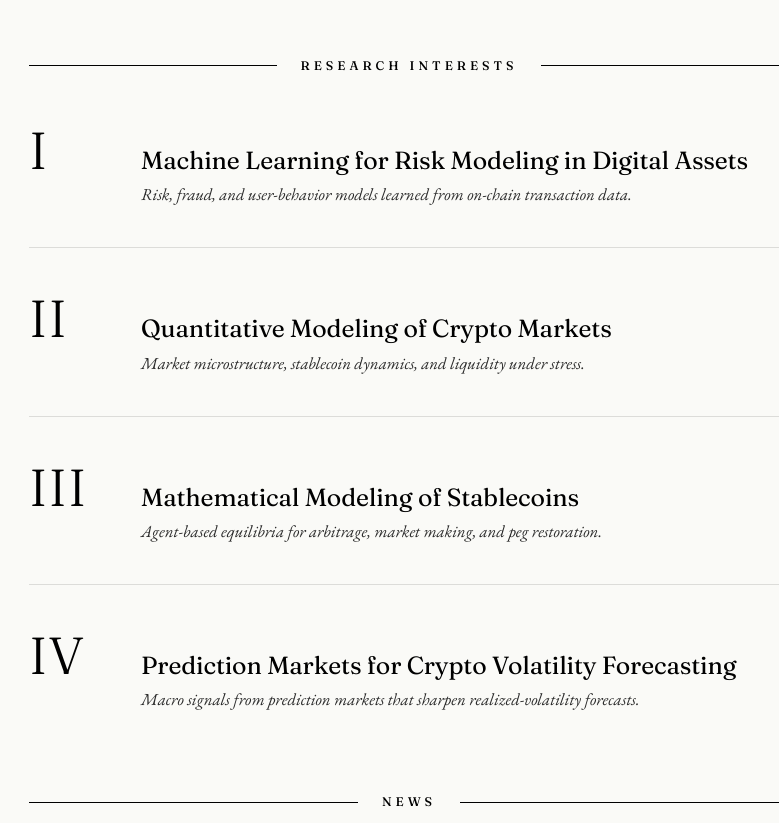
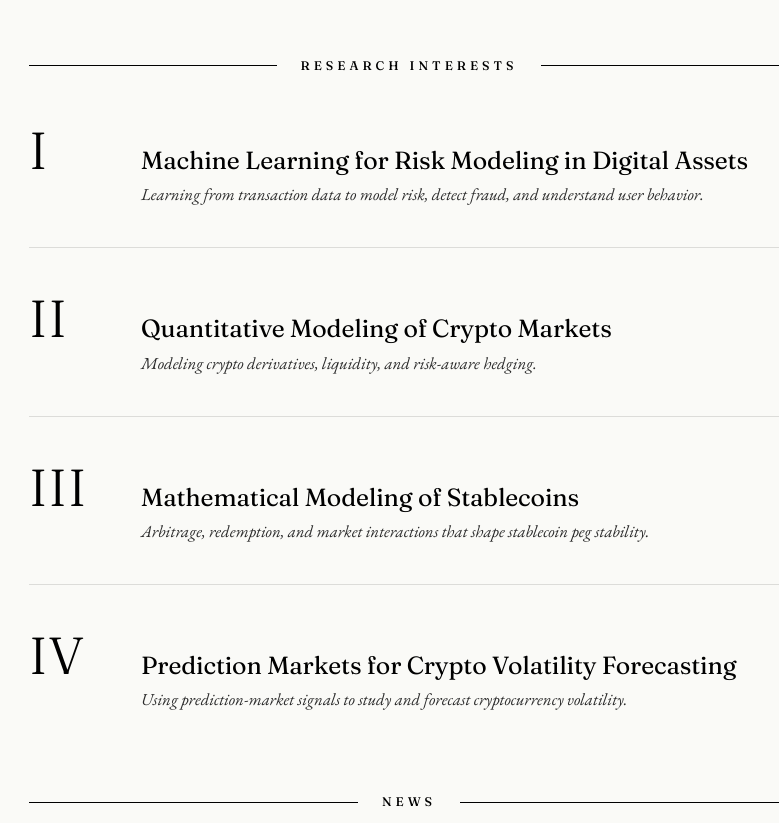
Before and after one commit to hardhik-99/hmohanty, a Jekyll site: the page built from index.md, in a window 1280 px wide and 900 px high, scrolled down 1320 px, cut to the strip 77-900 px from the top of the window. Shown: the whole strip, without its empty margins (231-1010 px from the left). Built offline with Jekyll 4.4.1, drawn with Linux system fonts in a browser that asks for light colours; some of the changed text lies outside the part shown.

Commit message:
Refine research descriptions and clarify education status

```diff
--- a/_data/research.yml
+++ b/_data/research.yml
@@ -3,16 +3,16 @@
 
 - numeral: I
   title: "Machine Learning for Risk Modeling in Digital Assets"
-  tagline: "Risk, fraud, and user-behavior models learned from on-chain transaction data."
+  tagline: "Learning from transaction data to model risk, detect fraud, and understand user behavior."
 
 - numeral: II
   title: "Quantitative Modeling of Crypto Markets"
-  tagline: "Market microstructure, stablecoin dynamics, and liquidity under stress."
+  tagline: "Modeling crypto derivatives, liquidity, and risk-aware hedging."
 
 - numeral: III
   title: "Mathematical Modeling of Stablecoins"
-  tagline: "Agent-based equilibria for arbitrage, market making, and peg restoration."
+  tagline: "Arbitrage, redemption, and market interactions that shape stablecoin peg stability."
 
 - numeral: IV
   title: "Prediction Markets for Crypto Volatility Forecasting"
-  tagline: "Macro signals from prediction markets that sharpen realized-volatility forecasts."
+  tagline: "Using prediction-market signals to study and forecast cryptocurrency volatility."
--- a/_includes/education.html
+++ b/_includes/education.html
@@ -2,12 +2,12 @@
   <h2 id="education-heading" class="rule-label"><span>Education</span></h2>
   <ul class="education-list">
     <li class="education-item">
-      <h3 class="education-item__title">University of Southern California</h3>
-      <p class="education-item__degree">Ph.D. in Electrical Engineering</p>
+      <h3 class="education-item__title">University of Southern California (USC)</h3>
+      <p class="education-item__degree">Ph.D. Candidate in Electrical Engineering</p>
       <p class="education-item__date"><time datetime="2023-08">August 2023</time>&ndash;present</p>
     </li>
     <li class="education-item">
-      <h3 class="education-item__title">Indian Institute of Technology Kharagpur</h3>
+      <h3 class="education-item__title">Indian Institute of Technology (IIT) Kharagpur</h3>
       <p class="education-item__degree">Bachelor's and Master's in Electrical Engineering and Artificial Intelligence</p>
       <p class="education-item__date"><time datetime="2018-08">August 2018</time>&ndash;<time datetime="2023-08">August 2023</time></p>
     </li>
```
